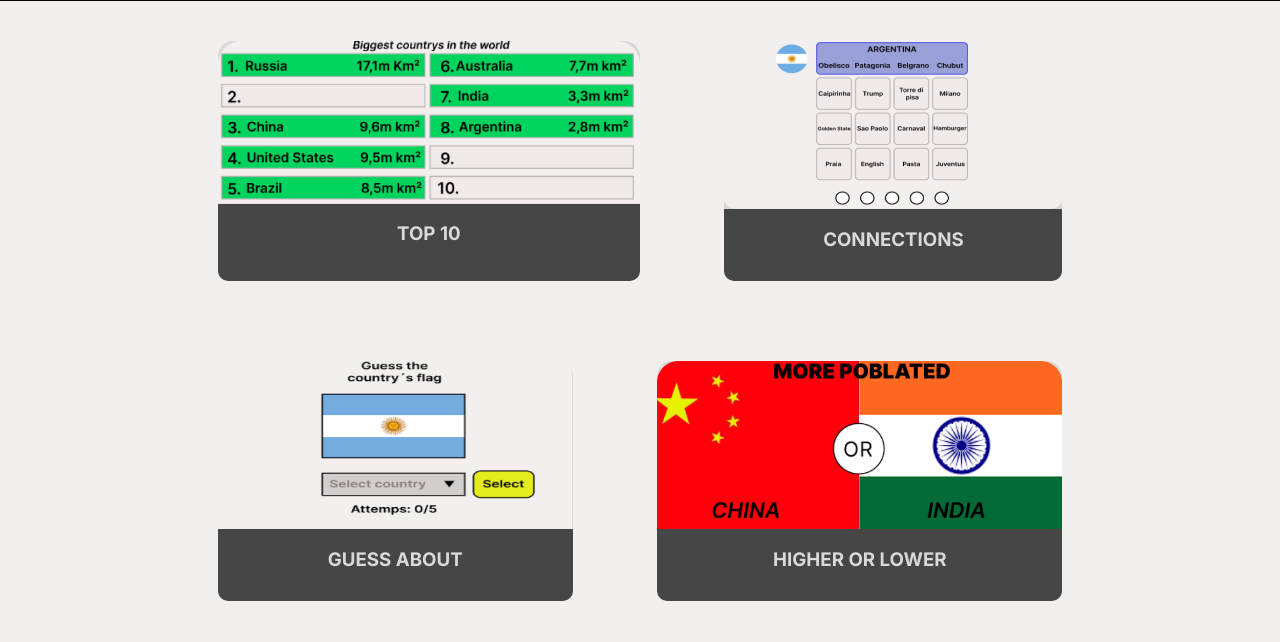
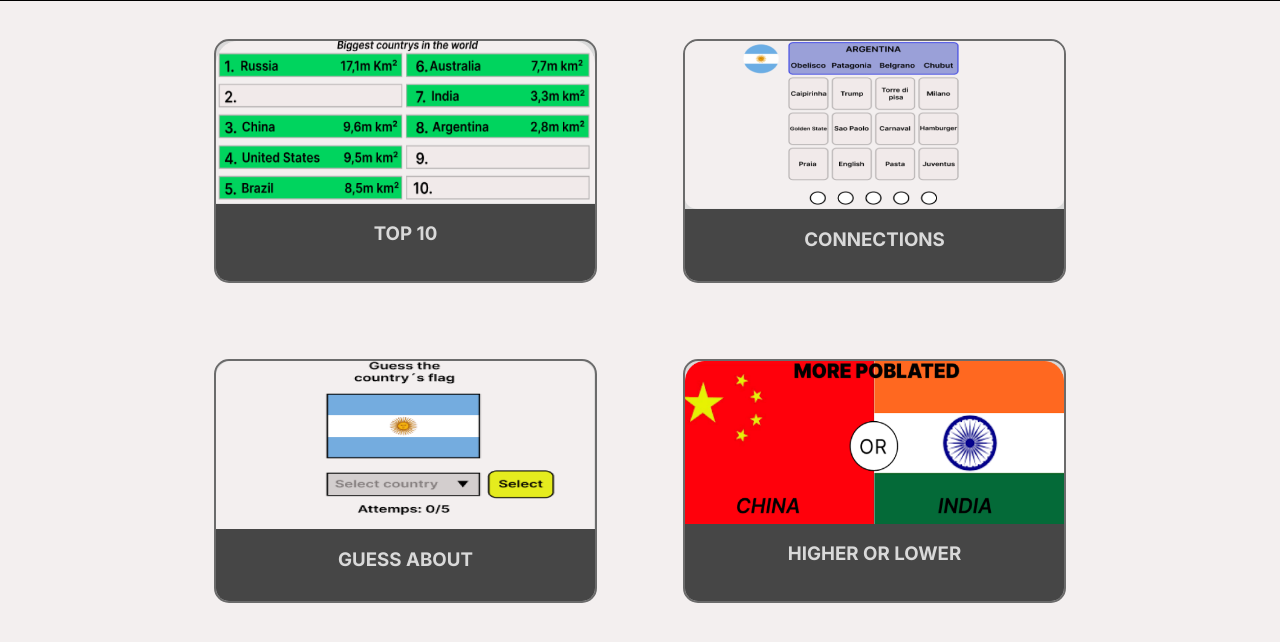
Before and after one commit to PedroConverso/geographle, a plain HTML site: page Menu/GeographleMenu.html in a window 1280 px wide. Shown: the part 120-762 px from the top of the page. Drawn offline with Linux system fonts and the light colour scheme.

Commit message:
Update GeographleMenu.css

```diff
--- a/Menu/GeographleMenu.css
+++ b/Menu/GeographleMenu.css
@@ -72,10 +72,6 @@ header{
     display: flex;
 }
 
-.line{
-    width: 100%;
-}
-
 .iconos{
     display: flex;
 }
@@ -109,7 +105,8 @@ header{
     width: 33vw;
     background-color: #D9D9D9;
     border-radius: 15px;
-    border-color: #6B6B6B;
+    border: 2px solid #6B6B6B;
+    overflow: hidden;
 }
 
 .RecAb1{
@@ -137,6 +134,8 @@ header{
 
 
 .box2{
+
+    overflow: hidden;
     display: flex;
     justify-content: center;
     flex-direction: column-reverse;
@@ -145,6 +144,7 @@ header{
     width: 33vw;
     background-color: #D9D9D9;
     border-radius: 15px;
+    border: 2px solid #6B6B6B;
 }
 
 .RecAb2{
@@ -172,6 +172,8 @@ header{
 }
 
 .box3{
+
+    overflow: hidden;
     display: flex;
     justify-content: center;
     flex-direction: column-reverse;
@@ -180,6 +182,7 @@ header{
     width: 33vw;
     background-color: #D9D9D9;
     border-radius: 15px;
+    border: 2px solid #6B6B6B;
 }
 
 .RecAb3{
@@ -209,6 +212,8 @@ header{
 }
 
 .box4{
+
+    overflow: hidden;
     display: flex;
     justify-content: center;
     flex-direction: column-reverse;
@@ -217,6 +222,7 @@ header{
     width: 33vw;
     background-color: #D9D9D9;
     border-radius: 15px;
+    border: 2px solid #6B6B6B;
 }
 
 .RecAb4{
```
